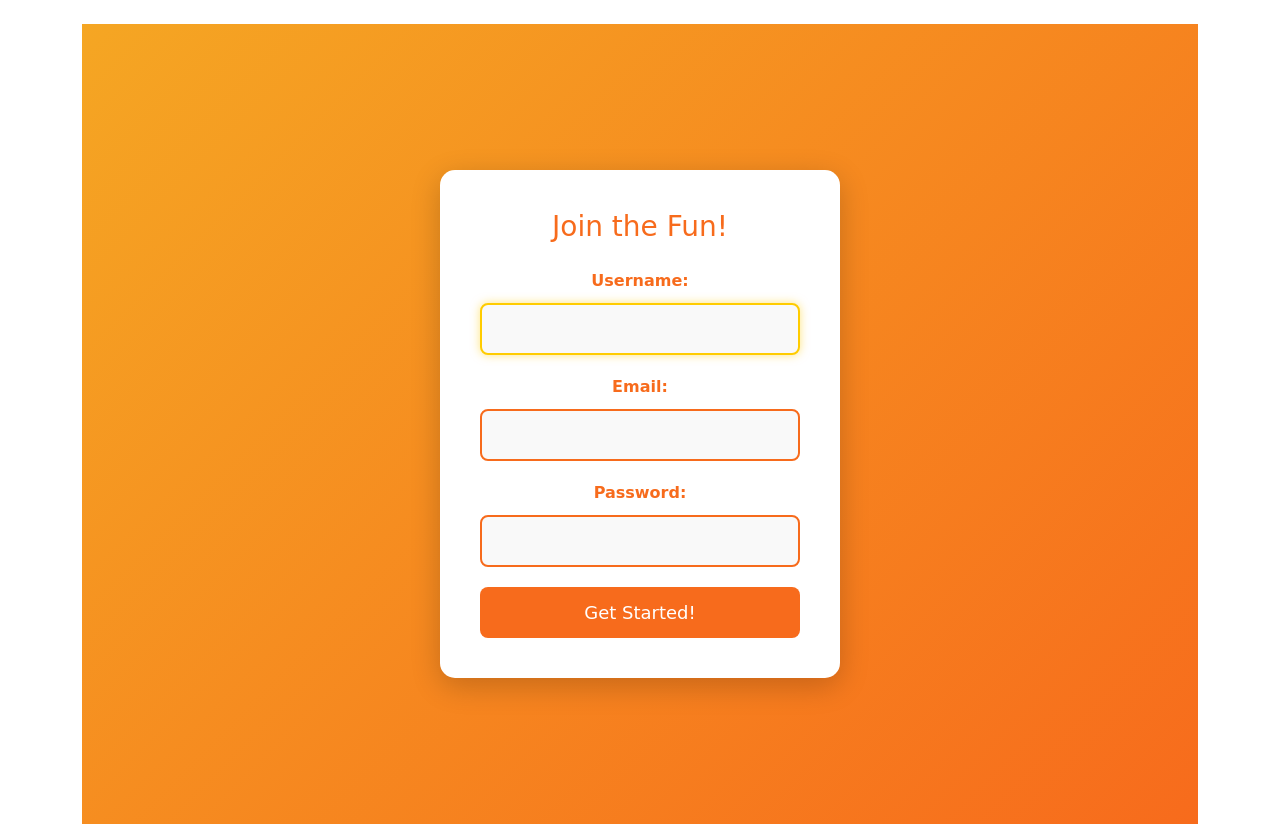
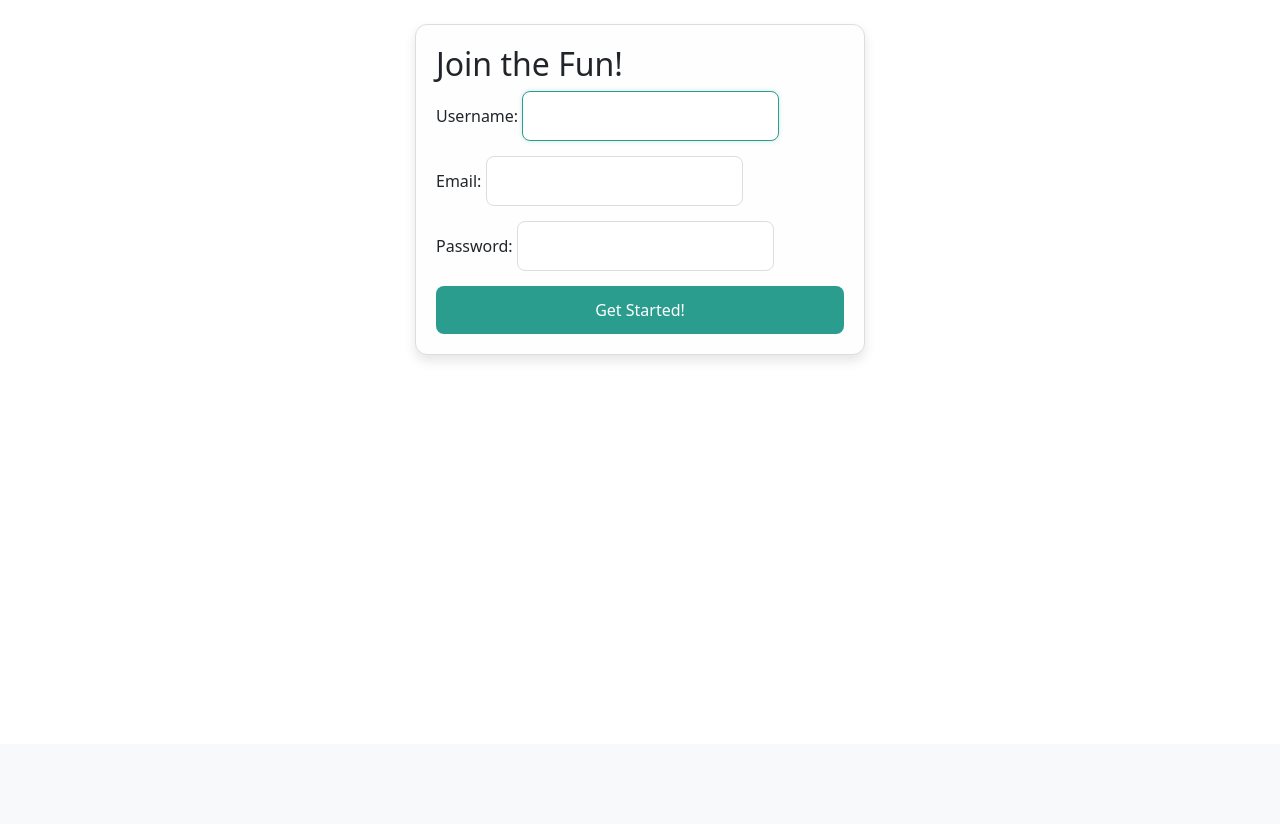
Before and after one commit to eliki-hue/Python-LMS, a Django app: page /signup/ in a window 1280 px wide. Shown: the part 56-880 px from the top of the page. After the commit the page ends 414 px from the top, so only its background shows below. Run offline with Django 4.2, Linux system fonts and the light colour scheme; some libraries are stand-ins or nearby versions.

Commit message:
modified login and signup forms

```diff
--- a/learning/forms.py
+++ b/learning/forms.py
@@ -8,7 +8,7 @@
 
     class Meta:
         model = User
-        fields = ['username', 'email', 'password']
+        fields = ['username','first_name', 'last_name', 'email', 'password']
 
     def clean_email(self):
         email = self.cleaned_data.get('email')
--- a/learning/templates/signup.html
+++ b/learning/templates/signup.html
@@ -3,84 +3,81 @@
 {% block content %}
 <head>
     <style>
-        .signup-container {
-    display: flex;
-    justify-content: center;
-    align-items: center;
-    height: 100vh;
-    background: linear-gradient(135deg, #f5a623, #f76b1c);
-    color: #ffffff;
-    font-family: 'Comic Sans MS', cursive, sans-serif;
+       .signup-container {
+    max-width: 450px;
+    margin: 0 auto;
+    padding: 20px;
+    border: 1px solid #ddd;
+    border-radius: 12px;
+    background-color: #fefefe;
+    box-shadow: 0 6px 12px rgba(0, 0, 0, 0.1);
 }
 
-.signup-box {
-    background-color: #ffffff;
-    padding: 40px;
-    border-radius: 15px;
-    box-shadow: 0 8px 30px rgba(0, 0, 0, 0.2);
-    max-width: 400px;
-    width: 100%;
+.signup-header {
     text-align: center;
-}
-
-.signup-box h2 {
-    font-size: 28px;
-    margin-bottom: 25px;
-    color: #f76b1c;
-    font-family: 'Pacifico', cursive;
-}
-
-.form-group {
     margin-bottom: 20px;
 }
 
-.form-group label {
-    display: block;
-    font-weight: bold;
+.signup-header h2 {
     margin-bottom: 10px;
-    color: #f76b1c;
+    color: #2a9d8f;
 }
 
-.form-group input {
-    width: 100%;
+.signup-header p {
+    color: #555;
+}
+
+form {
+    display: flex;
+    flex-direction: column;
+}
+
+form p {
+    margin-bottom: 15px;
+}
+
+form input {
     padding: 12px;
-    border: 2px solid #f76b1c;
+    margin-bottom: 15px;
+    border: 1px solid #ddd;
     border-radius: 8px;
     font-size: 16px;
-    color: #333333;
-    background-color: #f9f9f9;
-    font-family: 'Comic Sans MS', cursive, sans-serif;
+    outline: none;
 }
 
-.form-group input:focus {
-    outline: none;
-    border-color: #ffcc00;
-    box-shadow: 0 0 10px rgba(255, 204, 0, 0.5);
-}
-
-.error {
-    color: #ff0000;
-    font-size: 14px;
-    margin-top: 5px;
+form input:focus {
+    border-color: #2a9d8f;
+    box-shadow: 0 0 4px rgba(42, 157, 143, 0.25);
 }
 
 .btn-submit {
-    width: 100%;
     padding: 12px;
-    background-color: #f76b1c;
+    background-color: #2a9d8f;
+    color: #fff;
     border: none;
     border-radius: 8px;
-    color: #ffffff;
-    font-size: 18px;
     cursor: pointer;
-    font-family: 'Pacifico', cursive;
-    transition: background-color 0.3s ease;
+    font-size: 16px;
+    transition: background-color 0.3s;
 }
 
 .btn-submit:hover {
-    background-color: #ffcc00;
-    color: #333333;
-    box-shadow: 0 8px 15px rgba(0, 0, 0, 0.2);
+    background-color: #1d6f5f;
+}
+
+.login-link {
+    text-align: center;
+    margin-top: 20px;
+}
+
+.login-link a {
+    color: #2a9d8f;
+    text-decoration: none;
+    font-weight: bold;
+}
+
+.login-link a:hover {
+    text-decoration: underline;
 }
 
 /*  */
```
Also changed, not shown: learning/templates/login.html (+100 -9 lines), python_lms/settings.py (+6 -2 lines).
